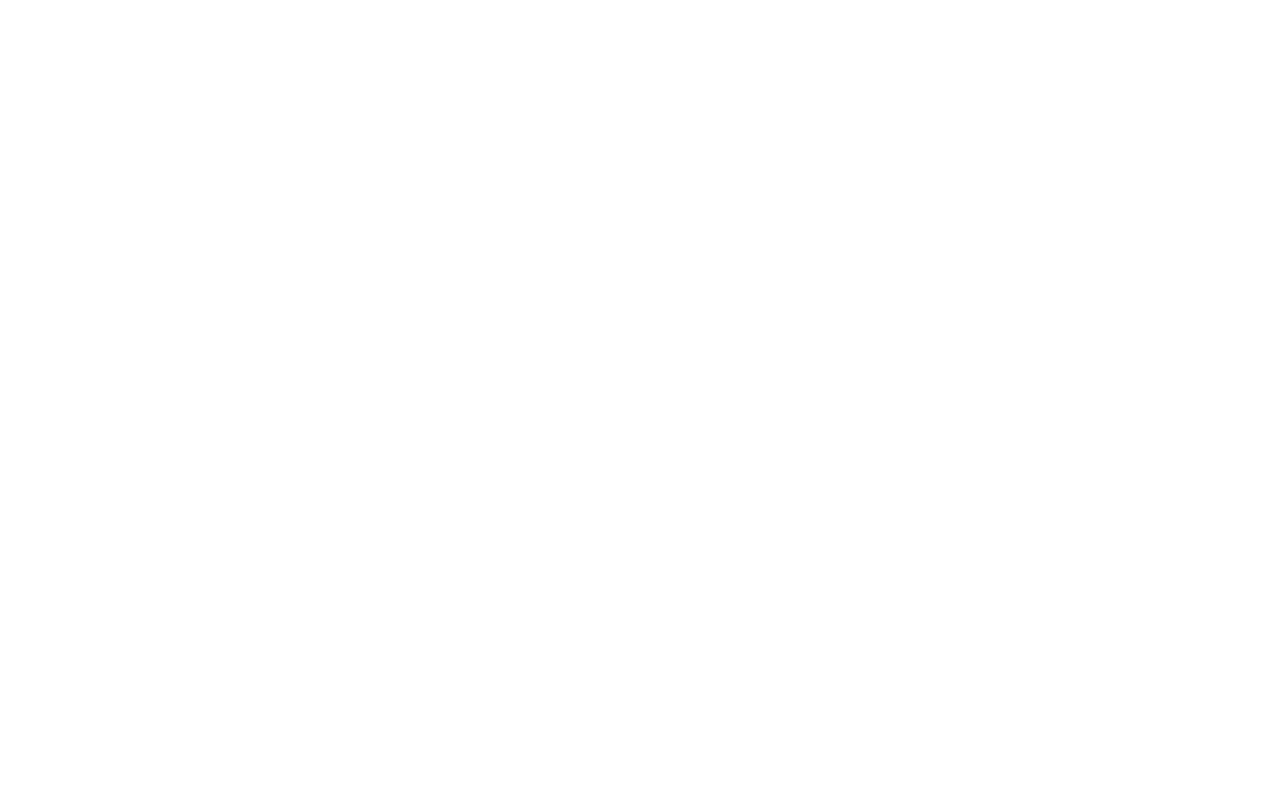
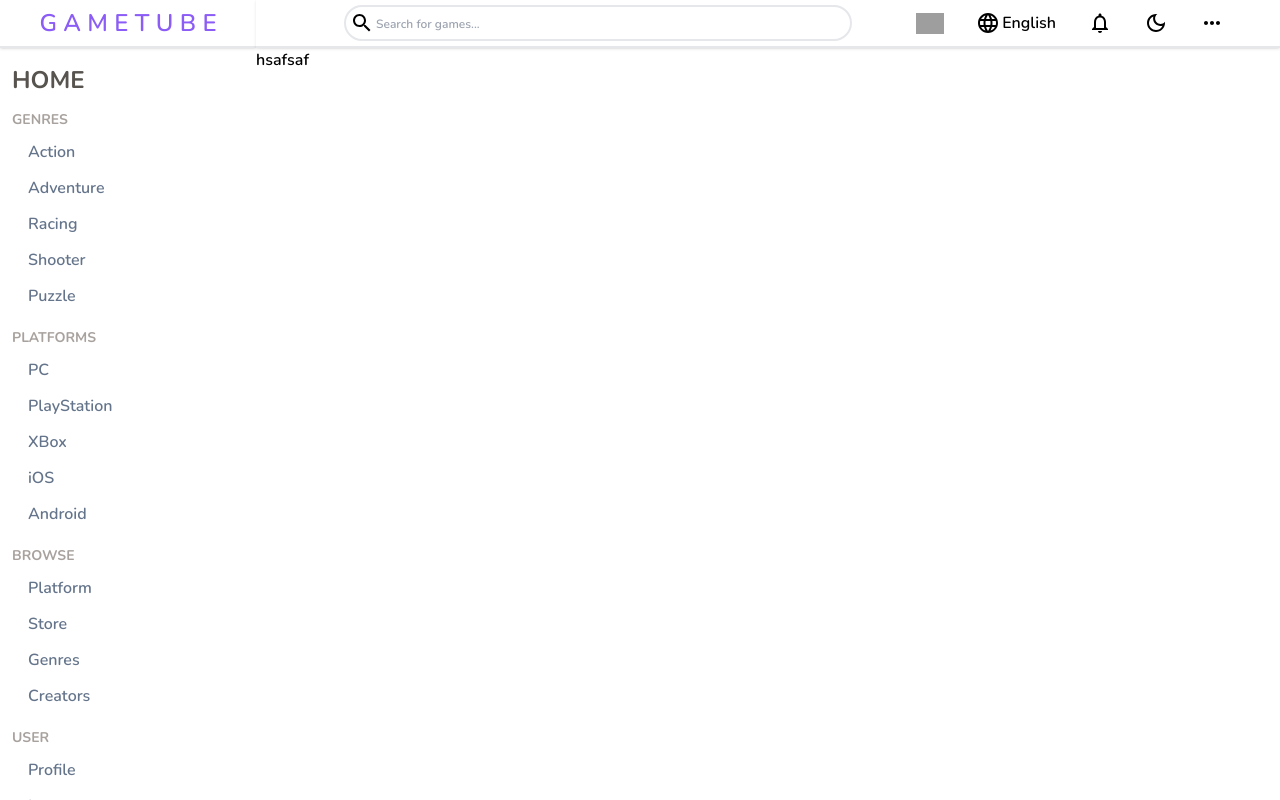
Before and after one commit to VaruntejaN/GameTube, a React (Create React App) app: page /to in a window 1280 px wide. Before the commit this address had no page. Built offline with nearby package versions, Linux system fonts and the light colour scheme; grey boxes are pictures that could not be loaded.

Commit message:
Made Navbar and SearchBar global

```diff
--- a/src/App.js
+++ b/src/App.js
@@ -1,20 +1,31 @@
 import React from "react";
-import Home from "./pages/Home";
 import { BrowserRouter, Routes, Route } from "react-router-dom";
 import { FetchProvider } from "./context/FetchContext";
+import Navbar from "./Layout/Navbar";
+import Sidebar from "./Layout/Sidebar";
+import MainContainer from "./Layout/MainContainer";
+import Abc from "./components/Abc";
 
 const App = () => {
   return (
     <FetchProvider>
-      <div className="App">
+      <div className="home flex">
+        <Sidebar />
+        <div className="homeContainer w-full ml-64">
+          <Navbar />
           <BrowserRouter>
             <Routes>
               <Route path="/">
-              <Route index element={<Home />} />
+                <Route index element={<MainContainer />} />
+                <Route path="/to" element={<Abc />} />
               </Route>
             </Routes>
           </BrowserRouter>
         </div>
+      </div>
+      {/* <div className="App">
+
+      </div> */}
     </FetchProvider>
   );
 };
--- a/src/Layout/MainContainer.jsx
+++ b/src/Layout/MainContainer.jsx
@@ -4,8 +4,7 @@ import GameCard from "../components/GameCard";
 import FetchContext from "../context/FetchContext";
 
 const MainContainer = () => {
-  const { searchList, defaultList, dispatch, fetchGames } =
-    useContext(FetchContext);
+  const { defaultList, dispatch, fetchGames } = useContext(FetchContext);
 
   useEffect(() => {
     const fetchData = async () => {
@@ -18,13 +17,10 @@ const MainContainer = () => {
 
   return (
     <div className="mainContainer w-full mx-auto grid grid-cols-2 md:grid-cols-4 p-4 gap-4">
-      {searchList
-        ? searchList.map((game) => {
-            return <GameCard key={game.id} game={game} />;
-          })
-        : defaultList && defaultList.map((game) => {
-            return <GameCard key={game.id} game={game} />;
-          })}
+      {defaultList &&
+        defaultList.map((game) => {
+          return <GameCard key={game.id} game={game} />;
+        })}
     </div>
   );
 };
--- a/src/Layout/Sidebar.jsx
+++ b/src/Layout/Sidebar.jsx
@@ -3,12 +3,9 @@ import React from "react";
 const Sidebar = () => {
   return (
     <div className="fixed w-64 bg-white">
-      <div className="h-12 flex items-center justify-center shadow border-b-2 border-solid border-gray-200">
-        <span className="text-2xl text-violet-500">
-          G A M E T U B E
-        </span>
+      <div className="h-12 flex items-center justify-center shadow border-b-2 border-solid border-gray-200 cursor-pointer">
+        <span className="text-2xl text-violet-500">G A M E T U B E</span>
       </div>
-      {/* <hr className="h-0 border-b-2 border-solid border-gray-200"/> */}
       <div className="md:overflow-hidden">
         <div className="mt-4 ml-3 font-bold text-2xl text-stone-600 cursor-pointer">
           HOME
@@ -70,7 +67,6 @@ const Sidebar = () => {
           </ul>
         </div>
       </div>
-
     </div>
   );
 };
--- /dev/null
+++ b/src/components/Abc.jsx
@@ -0,0 +1,11 @@
+import React from 'react'
+
+const Abc = () => {
+  return (
+    <div>
+      hsafsaf
+    </div>
+  )
+}
+
+export default Abc
--- a/src/components/SearchGame.jsx
+++ b/src/components/SearchGame.jsx
@@ -8,6 +8,7 @@ const SearchGame = () => {
   const handleSubmit = async (e) => {
     e.preventDefault();
     const results = await fetchGames(searchKey);
+    console.log(results);
     dispatch({ type: "SEARCH_GAME", payload: results });
   };
 
--- a/src/context/FetchContext.jsx
+++ b/src/context/FetchContext.jsx
@@ -7,7 +7,6 @@ const FetchContext = createContext();
 export const FetchProvider = ({ children }) => {
   const intitialState = {
     defaultList: null,
-    searchList: null,
   };
 
   const [state, dispatch] = useReducer(FetchReducer, intitialState);
--- a/src/context/FetchReducer.js
+++ b/src/context/FetchReducer.js
@@ -8,7 +8,7 @@ const FetchReducer = (state,action) => {
         case 'SEARCH_GAME':
             return {
                 ...state,
-                searchList:action.payload
+                defaultList:action.payload
             }
         default:
             return state
--- a/src/pages/Home.jsx
+++ /dev/null
@@ -1,17 +0,0 @@
-import Navbar from "../Layout/Navbar";
-import Sidebar from "../Layout/Sidebar";
-import MainContainer from "../Layout/MainContainer";
-
-const Home = () => {
-  return (
-    <div className="home flex">
-      <Sidebar />
-      <div className="homeContainer w-full ml-64">
-        <Navbar />
-        <MainContainer />
-      </div>
-    </div>
-  );
-};
-
-export default Home;
```
Lines whose indentation alone changed are shown as unchanged.
